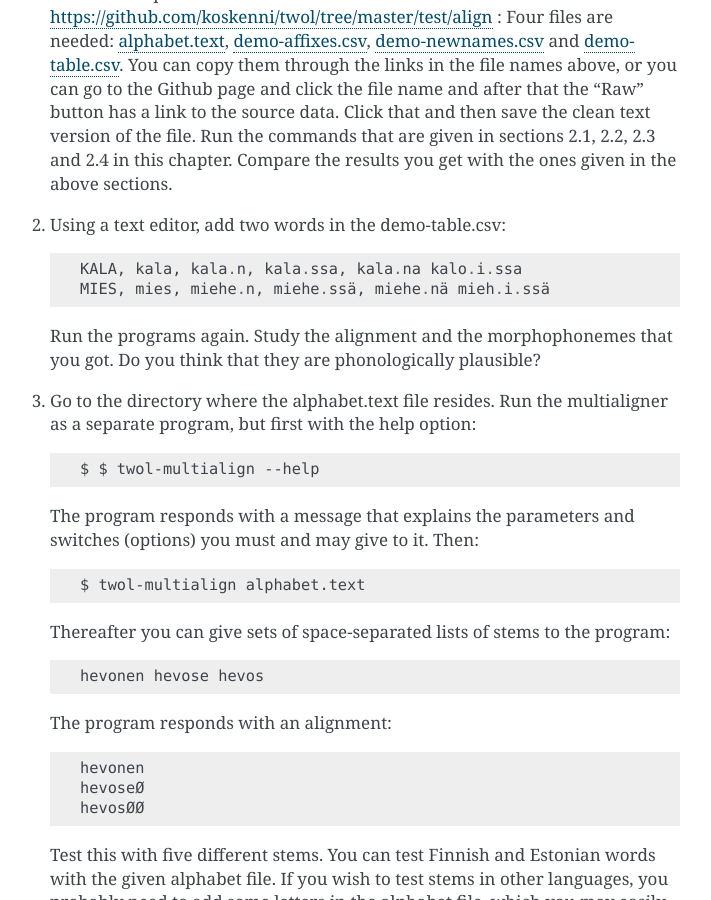
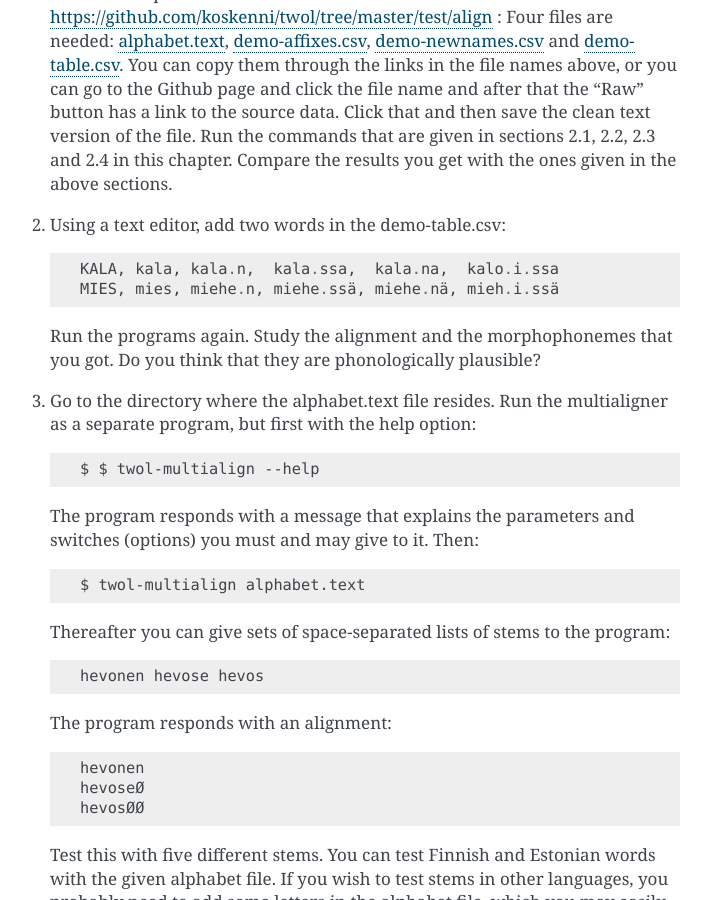
Before and after one commit to koskenni/twol, a Sphinx documentation site: the page built from docs/morphophon.rst, in a window 1280 px wide and 900 px high, scrolled down 6821 px. Shown: the whole window, without its empty margins (400-1111 px from the left). Built offline with Sphinx 7.4.7, drawn with Linux system fonts in a browser that asks for light colours.

Commit message:
smallis improvements

```diff
--- a/docs/morphophon.rst
+++ b/docs/morphophon.rst
@@ -226,8 +226,8 @@ In order to do these excercises, you must have a Python 3 installed (version at
 
 2. Using a text editor, add two words in the demo-table.csv::
 
-     KALA, kala, kala.n, kala.ssa, kala.na kalo.i.ssa
-     MIES, mies, miehe.n, miehe.ssä, miehe.nä mieh.i.ssä
+     KALA, kala, kala.n,  kala.ssa,  kala.na,  kalo.i.ssa
+     MIES, mies, miehe.n, miehe.ssä, miehe.nä, mieh.i.ssä
 
    Run the programs again.  Study the alignment and the morphophonemes that you got.  Do you think that they are phonologically plausible?
 
--- a/setup.py
+++ b/setup.py
@@ -5,7 +5,7 @@ with open("README.md", "r") as fh:
 
 setuptools.setup(
     name="twol", # of the PyPI project and package
-    version="0.5",
+    version="0.5.1",
     author="Kimmo Koskenniemi",
     author_email="koskenni@gmail.com",
     description="Tools for simplified two-level morphology",
```
